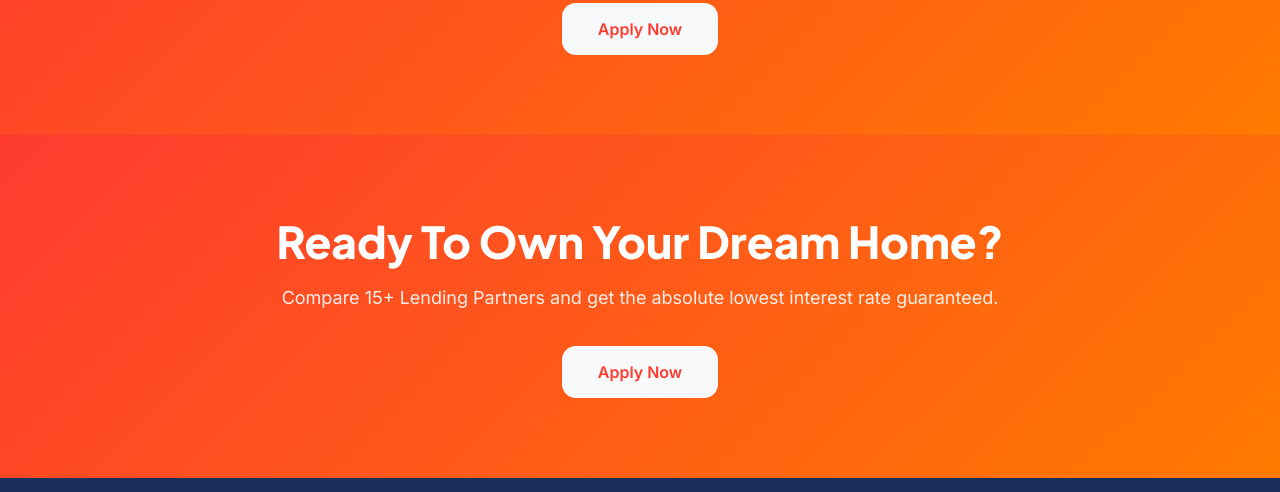
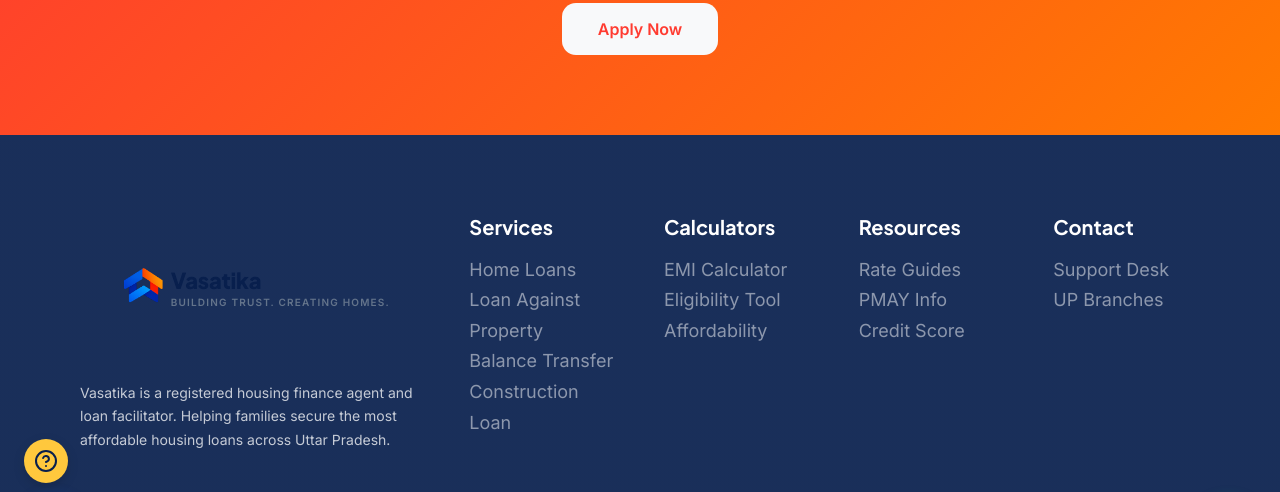
Before and after one commit to DevZenith04/VASATIKA-, a plain HTML site: page about.html in a window 1280 px wide. Shown: the part 2628-3120 px from the top of the page. Drawn offline with nearby package versions, Linux system fonts and the light colour scheme.

Commit message:
🧹 Fix: remove duplicate CTA+Footer blocks from all 7 subpages

```diff
--- a/about.html
+++ b/about.html
@@ -272,18 +272,6 @@
 </section>
 
 <!-- 16 Footer -->
-
-<!-- 16 Footer -->
-<!-- 15 Final Conversion Banner -->
-<section class="final-cta scroll-reveal">
-  <div class="container">
-    <h2>Ready To Own Your Dream Home?</h2>
-    <p>Compare 15+ Lending Partners and get the absolute lowest interest rate guaranteed.</p>
-    <a href="apply.html" class="btn btn-light btn-primary-energetic" style="font-size:16px; padding:14px 36px; border-radius:14px; color:#FF3B30; font-weight:800;">Apply Now</a>
-  </div>
-</section>
-
-<!-- 16 Footer -->
 <footer style="background:#081F4D; color:rgba(255,255,255,0.75); padding:80px 0 24px;">
   <div class="container">
     <div class="row g-5">
```
Also changed, not shown: apply.html (+0 -12 lines), blog.html (+0 -12 lines), compare.html (+0 -12 lines), contact.html (+0 -12 lines), eligibility.html (+0 -12 lines), loans.html (+0 -10 lines).
